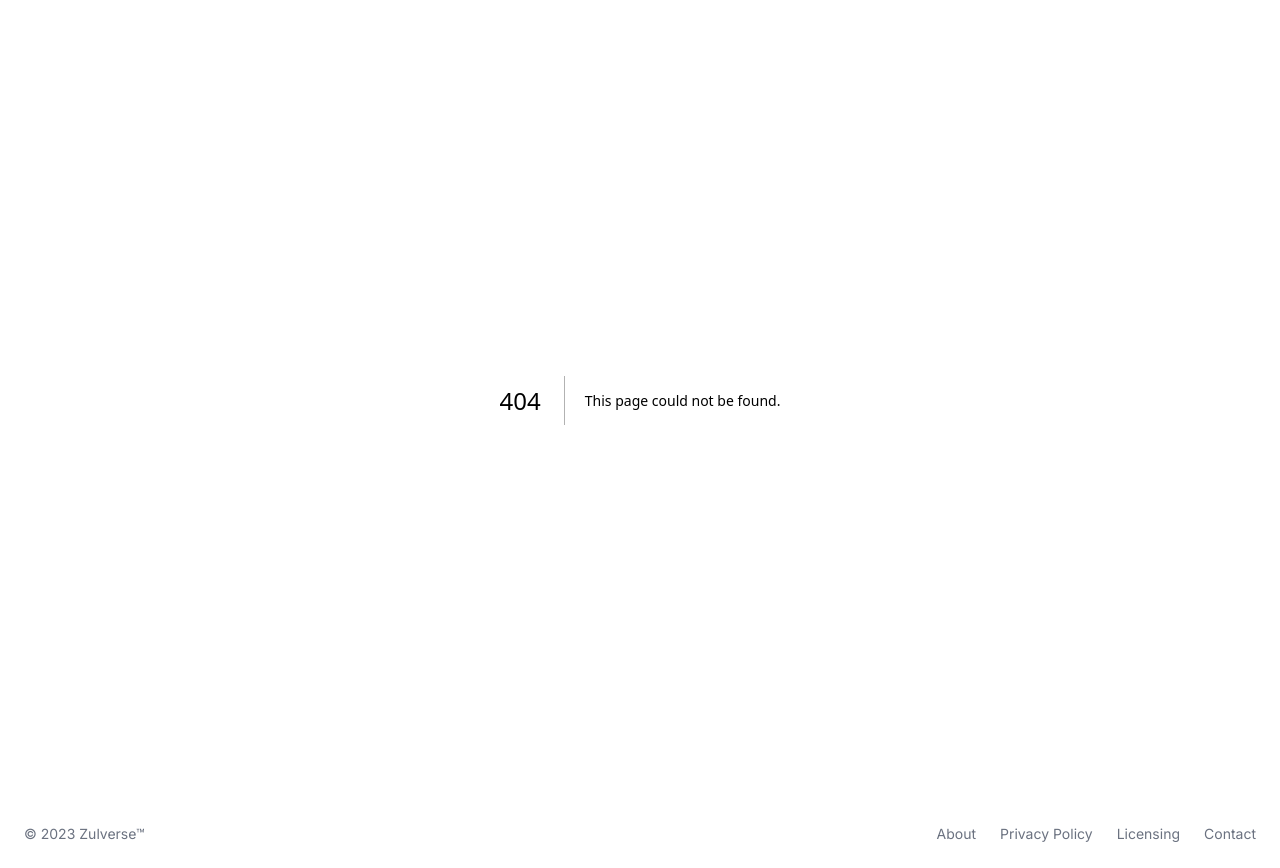
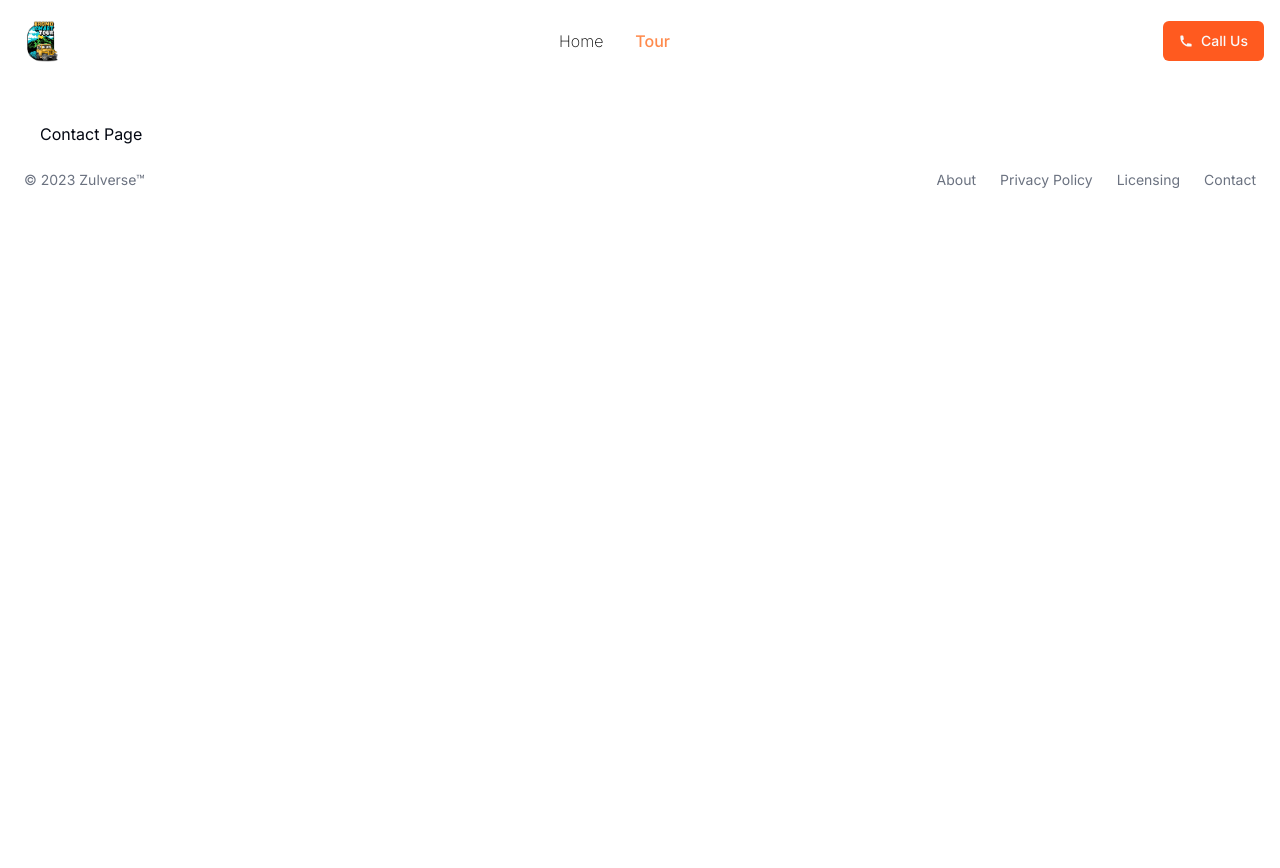
Before and after one commit to alizul01/bromo-sunrise-vinny, a Next.js app: page /contact in a window 1280 px wide. Before the commit this address had no page. After the commit the page ends 800 px from the top, so only its background shows below. Built offline with nearby package versions, Linux system fonts and the light colour scheme.

Commit message:
optimize image and fix header bug

```diff
--- /dev/null
+++ b/app/contact/page.tsx
@@ -0,0 +1,17 @@
+import React from "react";
+import Header from "@/components/partials/header";
+
+const Contact: React.FC = () => {
+    return (
+        <section>
+            <div className={'w-full'}>
+                <Header/>
+            </div>
+            <div className={'px-10 mx-auto max-w-7xl mt-10'}>
+                Contact Page
+            </div>
+        </section>
+    )
+}
+
+export default Contact
--- a/components/component/card-features.tsx
+++ b/components/component/card-features.tsx
@@ -73,6 +73,8 @@ const CardFeatures: React.FC<CardFeaturesProps> = ({ title, slug, description, p
                     sizes={'100%'}
                     style={{ objectFit: "cover" }}
                     className={'rounded-lg'}
+                    priority={true}
+                    loading={'eager'}
                 />
             </div>
             <div className={'flex flex-col items-start w-full lg:py-8 gap-2'}>
--- a/components/pages/index/hero-section.tsx
+++ b/components/pages/index/hero-section.tsx
@@ -2,18 +2,13 @@
 
 import React from "react";
 import {Button} from "@/components/ui/button";
+import Image from "next/image";
+import hero_image from '@/public/assets/image/products/bromo/3.png';
 
 const HeroSection: React.FC = () => {
     return (
         <div className="w-full h-screen relative">
-            <video
-                className="w-full h-full object-cover"
-                autoPlay
-                loop
-                muted
-                playsInline
-                src="/assets/videos/footage_drone.mp4"
-                />
+            <Image src={hero_image} alt={'hero-image'} layout={'fill'} objectFit={'cover'} quality={100} priority={true} />
             <div className="absolute w-full h-full top-0 left-0 bg-gray-900/70"></div>
             <div
                 className="absolute top-0 w-full h-full flex flex-col justify-center items-center text-center lg:text-start text-white p-4">
--- a/components/partials/header.tsx
+++ b/components/partials/header.tsx
@@ -8,23 +8,25 @@ import Link from "next/link";
 import {Button} from "@/components/ui/button";
 
 const Header: React.FC = () => {
-    const [isTourRoute, setIsTourRoute] = useState(false);
+    const [isHomePage, setIsHomePage] = useState(false);
     const router = usePathname();
     const currentRoute = router.split('/')[1];
 
     useEffect(() => {
-        setIsTourRoute(currentRoute === 'tours');
+        setIsHomePage(currentRoute !== '');
     }, [currentRoute]);
 
     return (
         <div className={'sticky top-0'}>
             <nav
-                className={"w-full z-20 top-0 start-0 " + (isTourRoute ? ' bg-white' : 'absolute bg-transparent')}>
+                className={"w-full z-20 top-0 start-0 " + (isHomePage ? 'bg-white' : 'absolute bg-transparent')}>
                 <div className="max-w-screen-2xl flex flex-wrap items-center justify-between mx-auto p-4">
-                    <Image src={logo} alt={'Vinny Bromo Logo Tour'} width={50} height={50}/>
+                    <Link href={`/`}>
+                        <Image src={logo} alt={'Vinny Bromo Logo Tour'} width={50} height={50} className={'cursor-pointer'}/>
+                    </Link>
                     <div className="flex md:order-2 space-x-3 md:space-x-0">
                         <Button asChild variant={'default'} className={'bg-orange-500 hover:bg-orange-600'}>
-                            <Link href="/contact-us">
+                            <Link href="/contact">
                                 <HiPhone className={'inline-block mr-2'}/>
                                 Call Us
                             </Link>
@@ -35,12 +37,12 @@ const Header: React.FC = () => {
                         <ul className="flex flex-col md:p-0 rounded-lg md:space-x-8 md:flex-row">
                             <li>
                                 <Link href="/"
-                                      className={"block py-2 px-3 bg-orange-700 rounded md:bg-transparent md:p-0 " + (isTourRoute ? 'text-black font-extralight' : 'text-orange-400 font-medium')}
+                                      className={"block py-2 px-3 bg-orange-700 rounded md:bg-transparent md:p-0 " + (isHomePage ? 'text-black font-extralight' : 'text-orange-400 font-medium')}
                                       aria-current="page">Home</Link>
                             </li>
                             <li>
                                 <Link href="/tours"
-                                      className={"block py-2 px-3 bg-orange-700 rounded md:bg-transparent md:p-0 " + (isTourRoute ? 'text-orange-400 font-medium' : ' text-white')}
+                                      className={"block py-2 px-3 bg-orange-700 rounded md:bg-transparent md:p-0 " + (isHomePage ? 'text-orange-400 font-medium' : ' text-white')}
                                       aria-current="page">
                                     Tour
                                 </Link>
--- a/package.json
+++ b/package.json
@@ -29,6 +29,7 @@
     "react-dom": "^18",
     "react-hook-form": "^7.49.2",
     "react-icons": "^4.11.0",
+    "sharp": "^0.33.1",
     "swiper": "^11.0.4",
     "tailwind-merge": "^2.1.0",
     "tailwindcss-animate": "^1.0.7",
```
Also changed, not shown: 1 other file (tests, documents, lock files or other folders).
